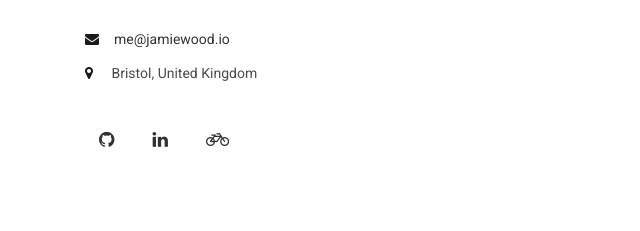
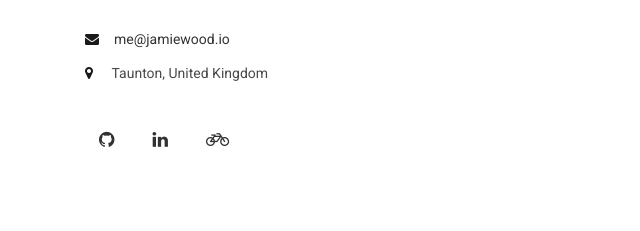
Before and after one commit to woodjme/woodj.me, a plain HTML site: page index.html in a window 1280 px wide. Shown: the part 446-677 px from the top of the page, 0-640 px from the left. Drawn offline with Linux system fonts and the light colour scheme.

Commit message:
location

```diff
--- a/index.html
+++ b/index.html
@@ -117,7 +117,7 @@
                                         class="fa fa-phone"></i><a href="callto:">+44 7847732606</a></li> -->
                                 <li class="wow fadeInUp" data-wow-duration="0.8s" data-wow-delay="0.6s"><i
                                         class="fa fa-map-marker"></i>
-                                    <address>Bristol, United Kingdom</address>
+                                    <address>Taunton, United Kingdom</address>
                                 </li>
                             </ul>
 
```
